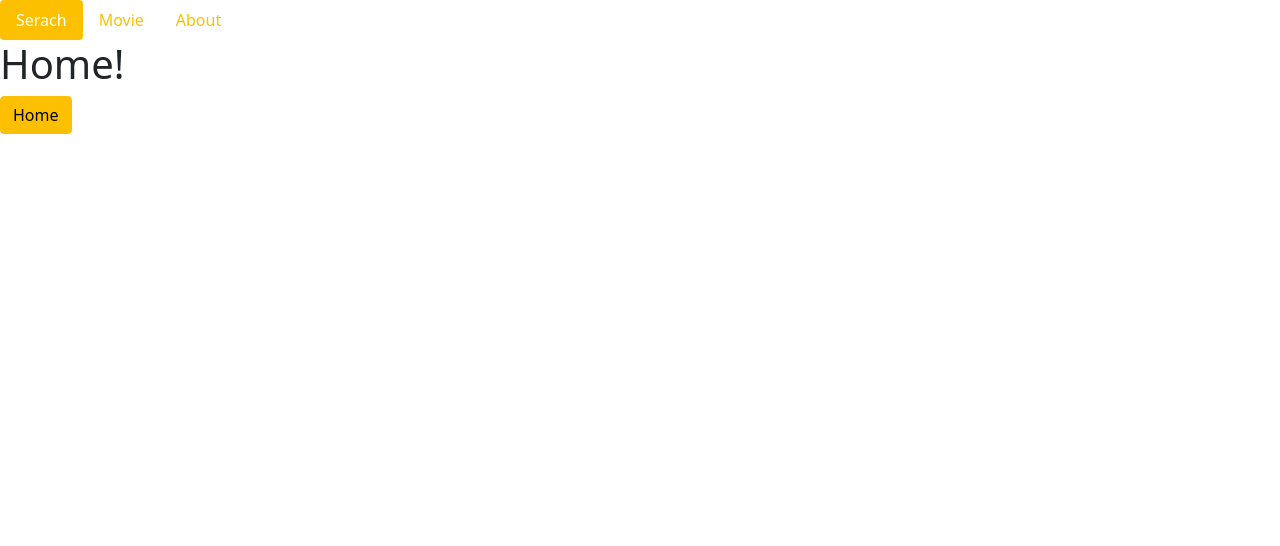
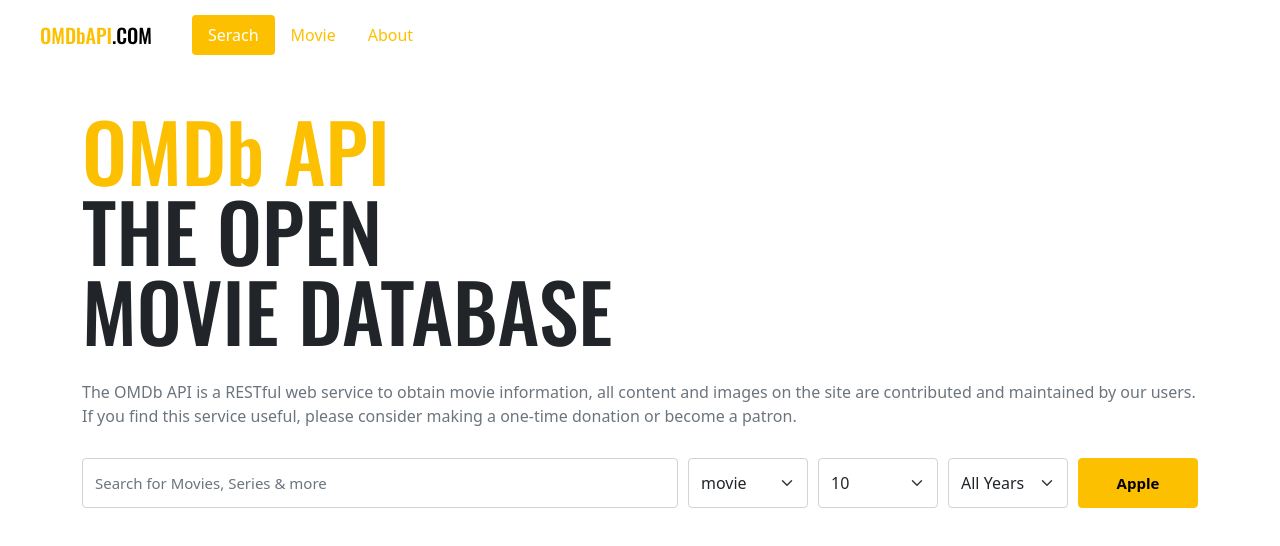
Before and after one commit to leejungho9/vue3-movie-app, a Vue app: page / in a window 1280 px wide. Shown: the top 546 px of the page. Built offline with nearby package versions, Linux system fonts and the light colour scheme.

Commit message:
add Logo, Headline ,Search

```diff
--- a/index.html
+++ b/index.html
@@ -6,6 +6,18 @@
   <meta name="viewport" content="width=device-width, initial-scale=1.0">
   <title>Webpack project!</title>
   <link rel="stylesheet" href="https://cdn.jsdelivr.net/npm/reset-css@5.0.1/reset.min.css">
+  <link rel="preconnect" href="https://fonts.googleapis.com">
+<link rel="preconnect" href="https://fonts.gstatic.com" crossorigin>
+<!--google fonts-->
+<link href="https://fonts.googleapis.com/css2?family=Oswald:wght@500&family=Roboto:wght@400;700&display=swap" rel="stylesheet">
+<style>
+  body{
+    line-height: 1.4;
+    font-family: Roboto, sans-serif;
+  }
+
+</style>
+
 </head>
 <body>
   <div id="app"></div>
--- a/package.json
+++ b/package.json
@@ -4,7 +4,7 @@
   "description": "",
   "main": "index.js",
   "scripts": {
-    "dev": "webpack-dev-server --mode development",
+    "dev": "webpack-dev-server --mode development --open",
     "build": "webpack --mode production"
   },
   "keywords": [],
@@ -36,6 +36,7 @@
     "webpack-dev-server": "^4.0.0-rc.1"
   },
   "dependencies": {
+    "axios": "^0.24.0",
     "bootstrap": "^5.0.0-beta3",
     "vue": "^3.2.26",
     "vue-router": "^4.0.12"
--- a/src/components/Header.vue
+++ b/src/components/Header.vue
@@ -1,5 +1,6 @@
 <template>
   <header>
+    <Logo />
     <div class="nav nav-pills">
       <div
         v-for="nav in navigations"
@@ -17,7 +18,7 @@
 </template>
 
 <script>
-
+import Logo from '~/components/Logo'
 export default{
     data()  {
         return {
@@ -36,7 +37,22 @@
                 }
             ]
         }
+    },
+    components : {
+      Logo
     }
 
 }
 </script>
+<style scoped lang="scss">
+  header {
+    height: 70px;
+    padding: 0 40px;
+    display: flex;
+    align-items: center;
+    .logo {
+      margin-right: 40px;
+    }
+
+  }
+</style>
--- /dev/null
+++ b/src/components/Headline.vue
@@ -0,0 +1,32 @@
+<template>
+  <div class="container">
+    <h1>
+      <span>OMDb API</span><br />
+      THE OPEN<br />
+      MOVIE DATABASE
+    </h1>
+    <p>
+      The OMDb API is a RESTful web service to obtain movie information, all content and images on the site are contributed and maintained by our users. <br />
+      If you find this service useful, please consider making a one-time donation or become a patron.
+    </p>
+  </div>
+</template>
+
+<style scoped lang ="scss">
+@import "~/scss/main";
+.container {
+    padding-top : 40px;
+}
+ h1 {
+     line-height: 1;
+     font-family : "Oswald", sans-serif;
+     font-size : 80px;
+     span {
+         color : $primary;
+     }
+ }
+ p {
+     margin : 30px 0;
+     color : $gray-600;
+ }
+</style>
--- /dev/null
+++ b/src/components/Logo.vue
@@ -0,0 +1,23 @@
+<template>
+  <RouterLink
+    to="/"
+    class="logo">
+    <span>OMDbAPI</span>.COM
+  </RouterLink>
+</template>
+
+<style scoped lang="scss">
+@import "~/scss/main";
+.logo {
+    font-family: "Oswald", sans-serif;
+    font-size:20px;
+    color : $black;
+    text-decoration: none;
+    &:hover {
+        color : $black;
+    }
+    span {
+        color : $primary;
+    }
+}
+</style>
--- /dev/null
+++ b/src/components/Search.vue
@@ -0,0 +1,105 @@
+<template>
+  <div class="container">
+    <input
+      v-model="title"
+      type="text"
+      class="form-control"
+      placeholder="Search for Movies, Series & more"
+      @keyup.enter="apply" />
+    <div class="selects">
+      <select
+        v-for="filter in filters"
+        v-model="$data[filter.name]"
+        :key="filter.name"
+        class="form-select">
+        <option
+          v-if="filter.name === 'year'"
+          value="">
+          All Years
+        </option>
+        <option
+          v-for="item in filter.items"
+          :key="item">
+          {{ item }}
+        </option>
+      </select>
+    </div>
+    <button
+      class="btn btn-primary"
+      @click="apply">
+      Apple
+    </button>
+  </div>
+</template>
+
+<script>
+import axios from 'axios'
+export default {
+    data () {
+        return {
+            title : '',
+            type : 'movie',
+            number : 10,
+            year : '',
+            filters : [
+                {
+                    name : 'type',
+                    items : ['movie', 'series', 'episode']
+                },
+                {
+                    name : 'number',
+                    items : [10, 20, 30]
+                },
+                {
+                    name : 'year',
+                    items : (() => {
+                        const years = []
+                        const thisYear = new Date().getFullYear()
+                        for (let i = thisYear; i >= 1985; i -= 1) {
+                            years.push(i)
+                        }
+                        return years
+                    })()
+                },
+
+            ]
+        }
+    },
+    methods : {
+    async apply() {
+         const KEY ='7035c60c'
+         const res = await axios.get(`https://www.omdbapi.com/?i=tt3896198&apikey=${KEY}&s=${this.title}&type=${this.type}&y=${this.year}&page=1`)
+         console.log(res)
+        }
+    }
+}
+</script>
+
+<style lang ="scss" scoped>
+.container {
+    display: flex;
+    > * {
+        font-size : 15px;
+        margin-right: 10px;
+        &:last-child {
+            margin-right: 0;
+        }
+    }
+    .selects {
+        display: flex;
+        select {
+            width: 120px;
+            margin-right: 10px;
+            &:last-child {
+                margin-right : 0;
+            }
+        }
+    }
+    .btn {
+        width:120px;
+        height : 50px;
+        font-weight: 700;
+        flex-shrink: 0; /* 크기가 감소하지 않도록 설정 */
+    }
+}
+</style>
--- a/src/routes/Home.vue
+++ b/src/routes/Home.vue
@@ -1,6 +1,16 @@
 <template>
-  <h1>Home!</h1>
-  <div class="btn btn-primary">
-    Home
-  </div>
+  <Headline />
+  <Search />
 </template>
+
+<script>
+
+import Headline from '~/components/Headline'
+import Search from '~/components/Search'
+export default {
+  components : {
+    Headline,
+    Search
+  }
+}
+</script>
```
Also changed, not shown: .eslintrc.js, 1 other file (tests, documents, lock files or other folders).
